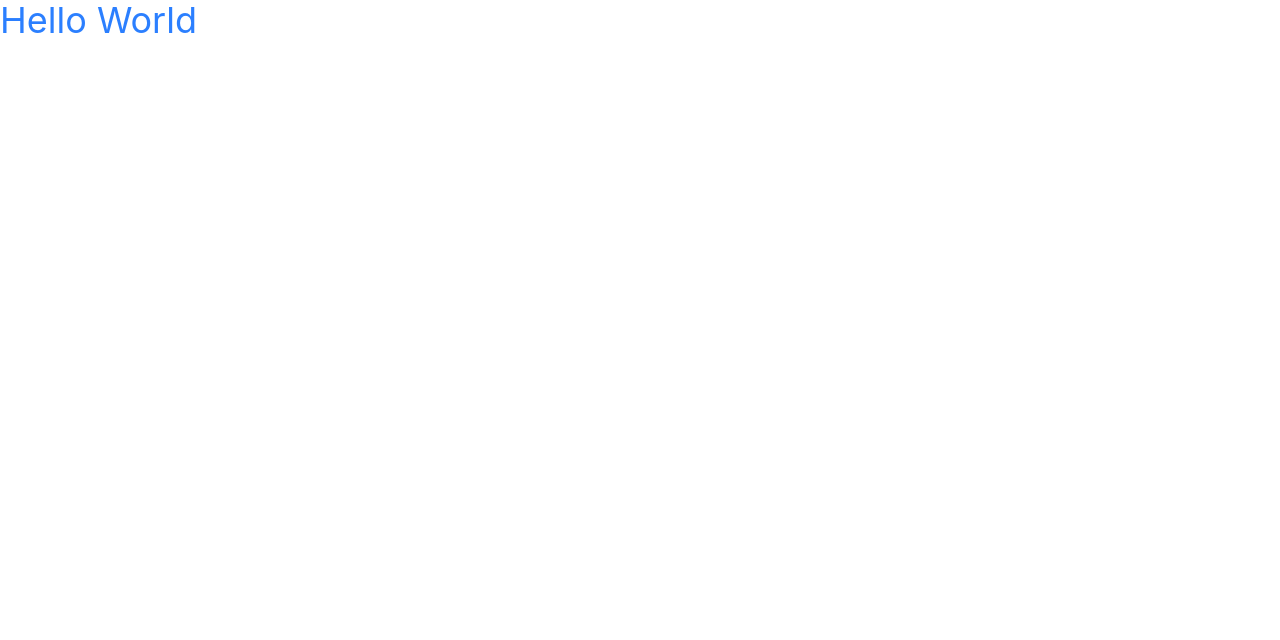
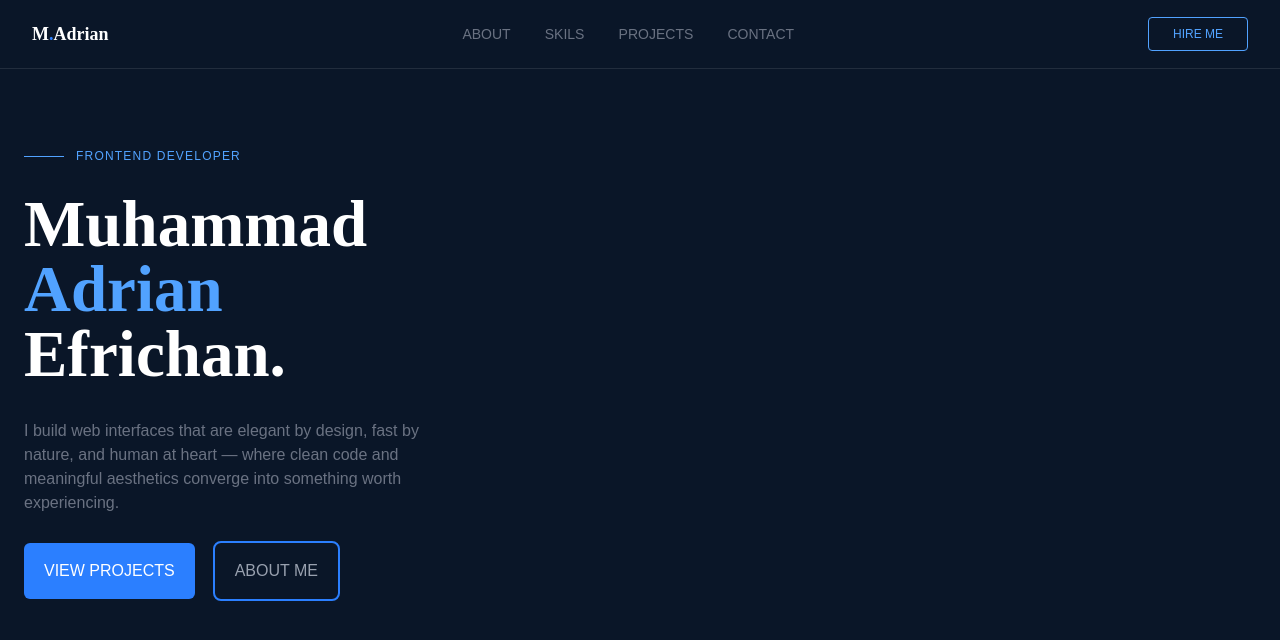
Before and after one commit to MuhammadAdrianEfrichan/porto-adrian, a React (Vite) app: page / in a window 1280 px wide. Shown: the top 640 px of the page. Built offline with nearby package versions, Linux system fonts and the light colour scheme.

Commit message:
tahap awal pengerjaan

```diff
--- a/package.json
+++ b/package.json
@@ -10,6 +10,8 @@
     "preview": "vite preview"
   },
   "dependencies": {
+    "@fontsource/dm-sans": "^5.2.8",
+    "@fontsource/dm-serif-display": "^5.2.8",
     "@tailwindcss/vite": "^4.2.2",
     "react": "^19.2.4",
     "react-dom": "^19.2.4",
--- a/src/components/pages/Home/Home.tsx
+++ b/src/components/pages/Home/Home.tsx
@@ -1,6 +1,43 @@
+import Link from "../../ui/Link/Link";
+
 const Home = () => {
     return <main>
-        <h1 className="text-blue-500 text-4xl">Hello World</h1>
+        <nav className=" shadow-[0_0_0_0.5px_rgba(255,255,255,0.2)] w-full h-17 flex justify-between items-center pr-8" >
+                <div className="pl-8 text-white font-serif text-[18px] font-bold">M<span className="text-blue-500">.</span>Adrian</div>
+                <div className="flex justify-evenly  w-100 font-sans uppercase text-[14px]">
+                <Link href="#" className="hidden sm:block text-gray-500  hover:text-blue-400">About</Link>
+                <Link href="#" className="hidden sm:block text-gray-500 hover:text-blue-400">Skils</Link>
+                <Link href="#" className="hidden sm:block text-gray-500 hover:text-blue-400 ">Projects</Link>
+                <Link href="#" className="hidden sm:block text-gray-500 hover:text-blue-400">Contact</Link>
+                </div>
+                    <Link href="#" className="py-4 px-6 text-blue-400 border border-blue-400 flex items-center text-[12px] font-light h-4 hover:bg-blue-400 hover:text-white rounded-sm font-sans whitespace-nowrap sm:whitespace-normal">
+                    HIRE ME</Link>
+
+        </nav>
+            <div className="mt-20">
+                <div className="container mx-auto px-6">
+                    <div className="flex items-center gap-3">
+                    <span className="block w-10 h-px bg-blue-400"></span>
+                    <span className="text-blue-400 text-xs tracking-widest uppercase font-sans">frontend developer</span>
+                    </div>
+                    <div className="flex flex-col text-[55px] text-white font-serif leading-none mt-7 font-bold sm:text-[65px]">
+                        Muhammad <span className="text-blue-400">Adrian</span> Efrichan.
+                    </div>
+                    <div className="mt-8 w-88 sm:w-100">
+                        <p className="text-gray-500">
+                            I build web interfaces that are elegant by design, fast by nature,
+                            and human at heart — where clean code and meaningful aesthetics
+                            converge into something worth experiencing.
+                            </p>
+                    </div>
+                    <div className="mt-7 flex gap-5">
+                        <Link href="#" className="bg-blue-500 px-5 py-4 uppercase font-sans rounded-md text-white hover:bg-blue-400">view projects</Link>
+                        <Link href="#" className="px-5 py-4 outline-2 outline-blue-500 rounded-md uppercase font-sans  text-gray-400 hover:bg-blue-400 hover:text-white">about me</Link>
+                    </div>
+                </div>
+            </div>
+
+
     </main>
 }
 
--- /dev/null
+++ b/src/components/ui/Link/Link.tsx
@@ -0,0 +1,18 @@
+
+
+interface PropsTypes{
+    href : string;
+    children : string;
+    className? : string;
+
+}
+
+
+const Link = (props : PropsTypes) => {
+    const{href, children, className} = props;
+    return (
+        <a href={href} className={className}>{children}</a>
+    )
+}
+
+export default Link;
--- /dev/null
+++ b/src/components/ui/Link/input.tsx
@@ -0,0 +1,3 @@
+import Link from "./Link";
+
+export default Link;
--- a/src/main.tsx
+++ b/src/main.tsx
@@ -2,6 +2,7 @@ import { StrictMode } from 'react'
 import { createRoot } from 'react-dom/client'
 import './styles/globals.css'
 import App from './App.tsx'
+
 
 createRoot(document.getElementById('root')!).render(
   <StrictMode>
--- a/src/styles/globals.css
+++ b/src/styles/globals.css
@@ -2,5 +2,12 @@
 
 *{
     box-sizing: border-box;
-    margin: 0;
 }
+
+body{
+    background-color: #0a1628;
+}
+@theme {
+  --font-serif: "DM Serif Display", serif;
+  --font-sans: "DM Sans", sans-serif;
+}
```
Also changed, not shown: 1 other file (tests, documents, lock files or other folders).
